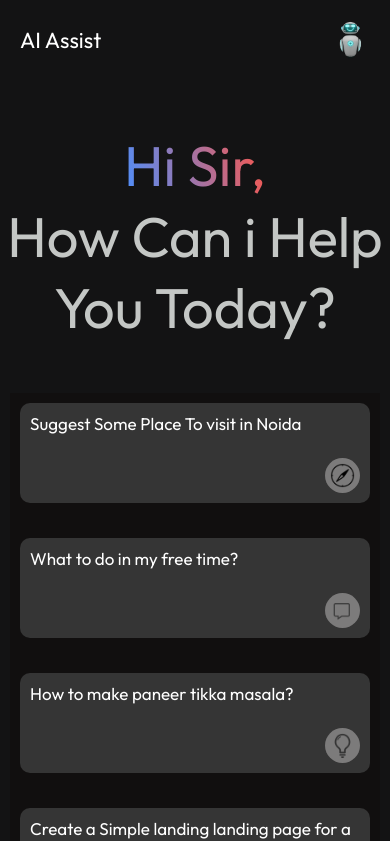
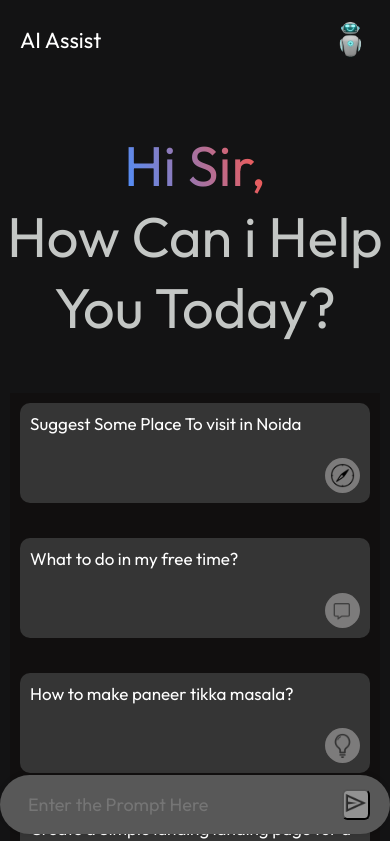
Before and after one commit to player29879/AI-Assist, a React (Vite) app: page / in a window 390 px wide. Shown: the top 841 px of the page. Built offline with nearby package versions, Linux system fonts and the light colour scheme.

Commit message:
Search Box Issue fixed

```diff
--- a/src/components/main/main.css
+++ b/src/components/main/main.css
@@ -8,6 +8,24 @@
 }
 
 body { overflow: hidden}
+
+
+  .search-box {
+    margin-bottom: 10px;
+  }
+
+  @media screen and (max-width: 600px) {
+    .search-box {
+      position: fixed;
+      bottom: 0;
+      left: 0;
+      width: 100%;
+      background-color: #fff;
+      padding: 10px;
+      box-shadow: 0px -1px 5px rgba(0, 0, 0, 0.1);
+    }
+  }
+
 
 .main .nav{
     display: flex;
```
